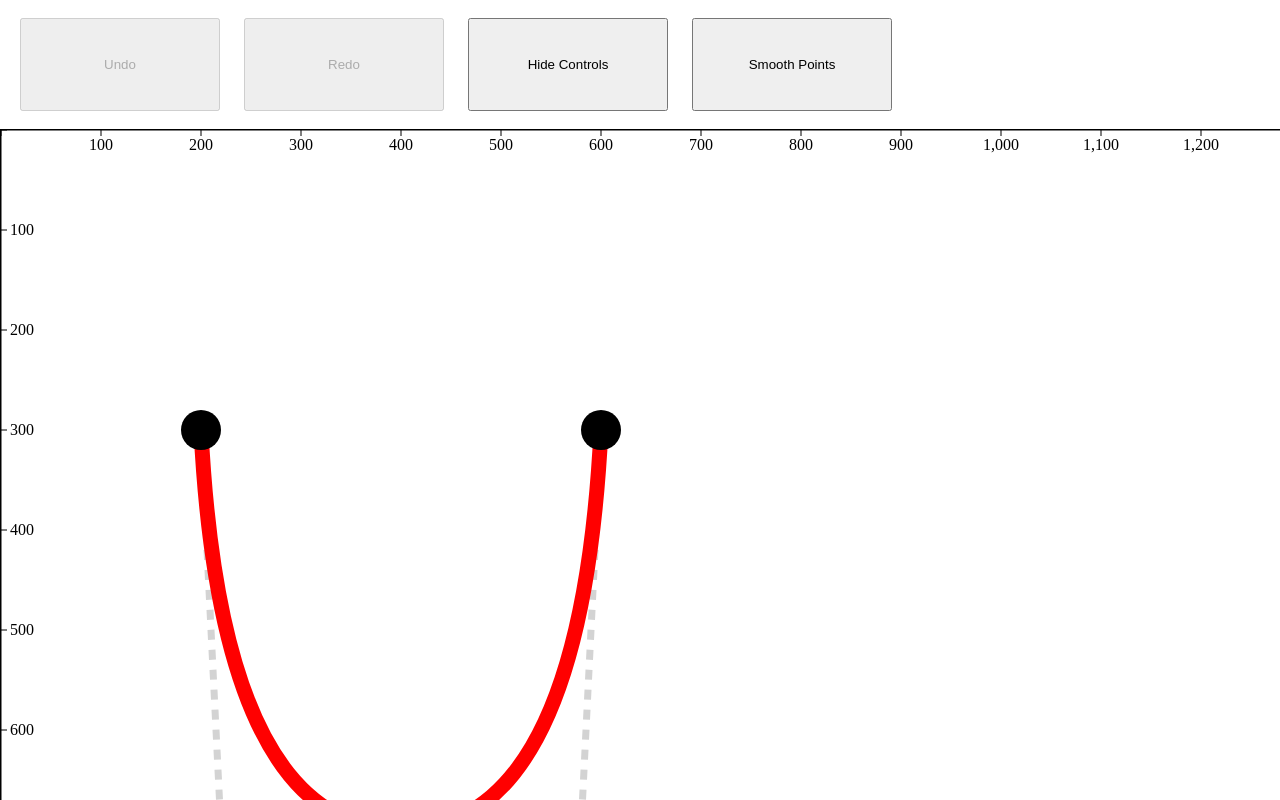
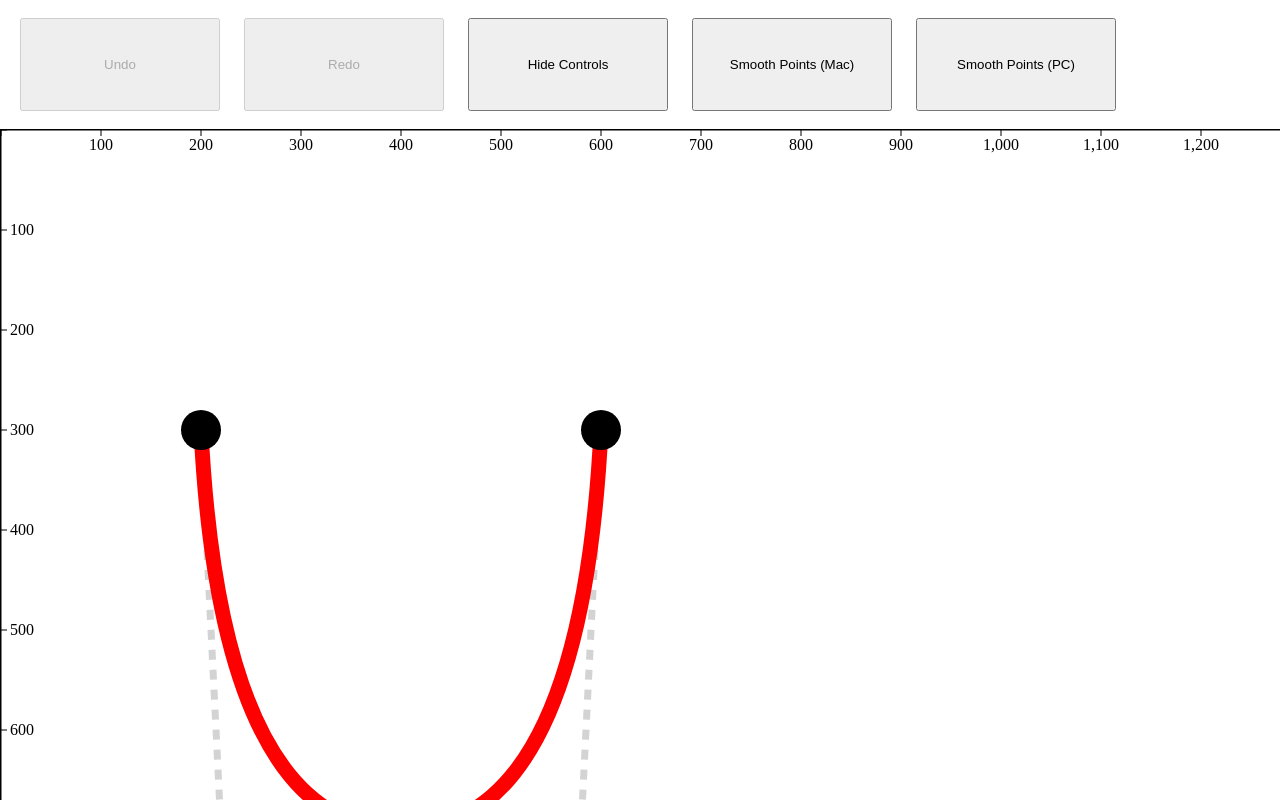
Before and after one commit to 360Proj/360projcode, a plain HTML site: page ProjectFinal/Function.html in a window 1280 px wide. Shown: the top 800 px of the page. Drawn offline with Linux system fonts and the light colour scheme.

Commit message:
Fixed smooth all bugs for windows users

```diff
--- a/ProjectFinal/Function.html
+++ b/ProjectFinal/Function.html
@@ -12,7 +12,9 @@
     &nbsp;&nbsp;&nbsp;&nbsp;
     <input id= "hideControls" type= "button" value= "Hide Controls" onclick = "hideControl()" />
     &nbsp;&nbsp;&nbsp;&nbsp;
-    <input id= "smoothAll" type= "button" value= "Smooth Points" onclick = "smoothAll()" />
+    <input id= "smoothAll" type= "button" value= "Smooth Points (Mac)" onclick = "smoothAllMac()" />
+    &nbsp;&nbsp;&nbsp;&nbsp;
+    <input id= "smoothAll" type= "button" value= "Smooth Points (PC)" onclick = "smoothAllPC()" />
 </div>
 <br />
 <div id= "viz"></div>
--- a/ProjectFinal/Function.js
+++ b/ProjectFinal/Function.js
@@ -547,7 +547,7 @@ function smoothing(el){
 }
 
 //Function to smooth all points from left to right
-function smoothAll(){
+function smoothAllMac(){
     //Gather all elements and their x co-ordinates into arrays
     var els = [];
     var xpoints = [];
@@ -583,6 +583,27 @@ function smoothAll(){
         addUndoState();
         smoothing(els[zeroOut]);
     }
+}
+
+//Function to smooth all points from left to right
+function smoothAllPC() {
+
+	//Get the right most control point
+	var pointC = getElement("pointC");
+	var cur_control = getReferenceElement(getReferenceElement(pointC, "leftPathId"), "controlCircle");
+	var leftNode = getReferenceElement(getReferenceElement(cur_control, 'path'), 'leftNodeId');
+
+	//Add undo state
+	if(leftNode.getAttribute("id") != "pointA")
+		addUndoState();
+
+	while(leftNode.getAttribute("id") != "pointA") { //continue smoothing points until we've reached the leftmost control
+		//Recycle smoothAdd function.  There's some redundancy in node checking
+		//but it does what we want without rewriting the smooth function
+		smoothing(cur_control);
+		cur_control = getReferenceElement(getReferenceElement(leftNode, "leftPathId"), "controlCircle");
+		leftNode = getReferenceElement(getReferenceElement(cur_control, 'path'), 'leftNodeId');
+	}
 }
 
 //Smooth from left to right instead of right to left
```
